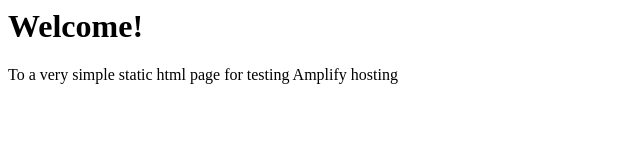
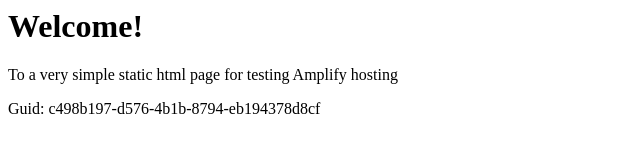
Before and after one commit to aws-aemilia-iad/Github-PR-Commit-Integration-Test-DoNotTouch-v1-gamma-us-east-1, a website: page src/index.html in a window 1280 px wide. Shown: the whole page, without its empty margins (0-640 px from the left). Drawn offline with Linux system fonts and the light colour scheme.

Commit message:
commit from integ tests

```diff
--- a/src/index.html
+++ b/src/index.html
@@ -1,3 +1,5 @@
+
+
 <html lang="en">
 
 <head>
@@ -10,6 +12,6 @@
 <body>
     <h1>Welcome!</h1>
     <p>To a very simple static html page for testing Amplify hosting</p>
-</body>
+    <p>Guid: c498b197-d576-4b1b-8794-eb194378d8cf</p></body>
 
 </html>
```
